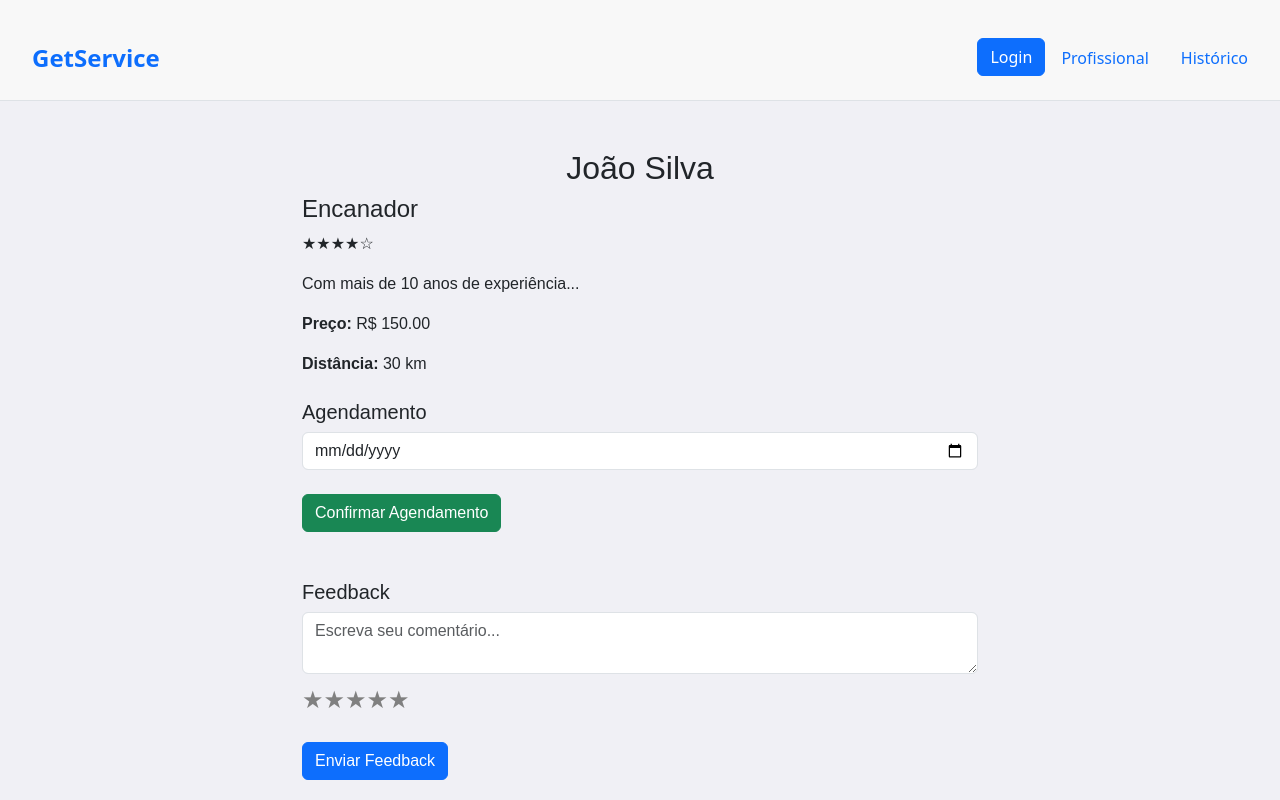
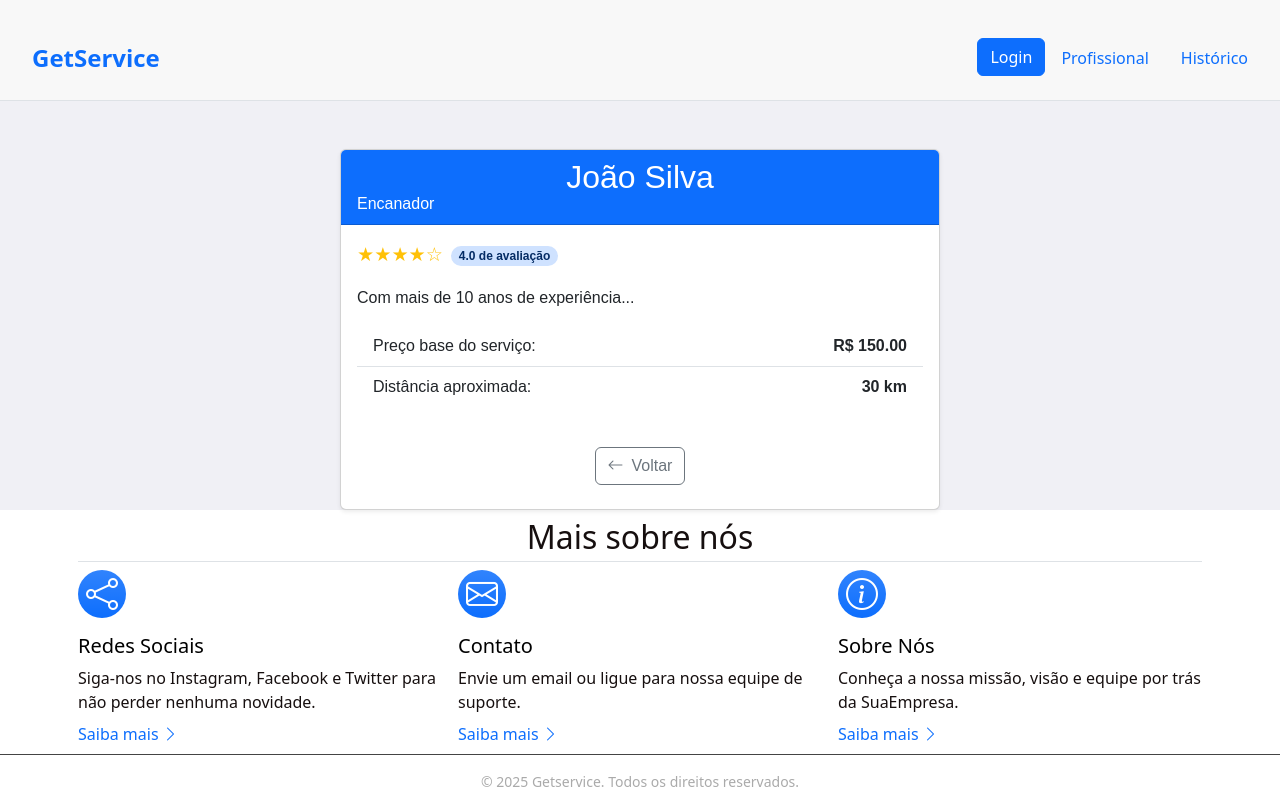
Before and after one commit to Man0ela/aplicativo, a React (Vite) app: page /profissional/1 in a window 1280 px wide. Shown: the top 800 px of the page. Built offline with nearby package versions, Linux system fonts and the light colour scheme; data requests are answered from the project's data file.

Commit message:
prof filtrados ok

```diff
--- a/src/ProfissionalDetalhes.jsx
+++ b/src/ProfissionalDetalhes.jsx
@@ -1,197 +1,82 @@
-import React, { useEffect, useState } from 'react';
-import { useParams } from 'react-router-dom';
+import React, { useEffect } from 'react';
+import { useParams, useNavigate } from 'react-router-dom';
 import { useDispatch, useSelector } from 'react-redux';
-import styles from "./css/style3.module.css";
+import { fetchProfissionalById } from './features/profDetalhesSlice';
 import 'bootstrap/dist/css/bootstrap.min.css';
-import {
-  fetchProfissionalById,
-  agendarProfissional,
-  cancelarAgendamento,
-  enviarFeedbackProfissional,
-  selecionarEstrela,
-  setDataAgendamento,
-  limparNotificacao,
-  setHoverEstrela,
-  setFeedbackVisivel,
-} from './features/profDetalhesSlice';
-
-const Notification = ({ type, message }) => {
-  if (!message) return null;
-  return (
-    <div className={`alert ${type === 'success' ? 'alert-success' : 'alert-danger'}`}>
-      {message}
-    </div>
-  );
-};
+import 'bootstrap-icons/font/bootstrap-icons.css';
 
 function ProfissionalDetalhes() {
   const { id } = useParams();
+  const navigate = useNavigate();
   const dispatch = useDispatch();
-  const profId = Number(id);
 
-  const profissional = useSelector(state =>
-    state.profdetalhes.lista.find(p => p.id === profId)
-  );
-
-  const {
-    loading,
-    datasAgendamento,
-    agendados,
-    comentarios,
-    avaliacoes,
-    notaSelecionada,
-    hoverEstrela,
-    feedbacksVisiveis,
-    notificacao,
-  } = useSelector(state => state.profdetalhes);
-
-  const [comentarioLocal, setComentarioLocal] = useState('');
-  useEffect(() => {
-    // Se o profissional não estiver no estado, busca na API
-    if (!profissional) {
-      dispatch(fetchProfissionalById(profId));
-    }
-  }, [profissional, profId, dispatch]);
+  // Seletores simplificados para pegar os dados do novo estado
+  const { profissional, status, error } = useSelector(state => state.profdetalhes);
 
   useEffect(() => {
-    if (notificacao) {
-      const timer = setTimeout(() => {
-        dispatch(limparNotificacao());
-      }, 2000);
-      return () => clearTimeout(timer);
+    // Busca os dados do profissional se o ID da URL mudar
+    if (id) {
+      dispatch(fetchProfissionalById(id));
     }
-  }, [notificacao, dispatch]);
+  }, [id, dispatch]);
 
-  if (!profissional) {
-    return <div className="container mt-5" style={{ maxWidth: '700px' }}>Profissional não encontrado.</div>;
+  // --- Renderização de Status ---
+  if (status === 'loading') {
+    return <div className="container mt-5 text-center"><p>Carregando perfil...</p></div>;
   }
-  if (loading) {
-    return <div className="container mt-5">Carregando...</div>;
+
+  if (status === 'failed') {
+    return (
+      <div className="container mt-5 text-center">
+        <div className="alert alert-danger">Erro: {error || 'Profissional não encontrado.'}</div>
+        <button onClick={() => navigate(-1)} className="btn btn-primary">Voltar</button>
+      </div>
+    );
   }
 
   if (!profissional) {
-    return <div className="container mt-5">Profissional não encontrado.</div>;
-  }
-  const handleConfirmar = () => {
-    const hoje = new Date();
-    hoje.setHours(0, 0, 0, 0);
-    const dataSelecionada = new Date(datasAgendamento[profId]);
-    if (!datasAgendamento[profId]) {
-      dispatch(limparNotificacao());
-      return dispatch(setNotificacao({ tipo: 'erro', mensagem: 'Selecione uma data.' }));
-    }
-    if (dataSelecionada < hoje) {
-      return dispatch(setNotificacao({ tipo: 'erro', mensagem: 'Data inválida.' }));
-    }
-    dispatch(agendarProfissional({ id: profId, data: datasAgendamento[profId] }));
-  };
-
-  const handleCancelar = () => {
-    dispatch(cancelarAgendamento(profId));
-  };
-
-  const handleEnviarFeedback = () => {
-    if (!agendados[profId]) {
-    return dispatch(setNotificacao({ tipo: 'erro', mensagem: 'Agende um horário antes de enviar feedback.' }));
+    return null; // ou uma tela de "Selecione um profissional"
   }
 
-      if (comentarioLocal.trim() === '' || !notaSelecionada[profId]) {
-    return dispatch(setNotificacao({ tipo: 'erro', mensagem: 'Preencha comentário e nota.' }));
-      }
-    dispatch(enviarFeedbackProfissional({ id: profId, comentario: comentarioLocal }));
-    setComentarioLocal('');
-  };
-
-  const dataMinima = () => {
-    const hoje = new Date();
-    const ano = hoje.getFullYear();
-    const mes = String(hoje.getMonth() + 1).padStart(2, '0');
-    const dia = String(hoje.getDate()).padStart(2, '0');
-    return `${ano}-${mes}-${dia}`;
-  };
-
+  // --- Card de Perfil ---
   return (
-    <div className={`container mt-5 ${styles["perfil-container"]}`} style={{ maxWidth: '700px' }}>
-      <h2 className={styles["titulo-profissional"]}>{profissional.nome}</h2>
-      <h4 className={styles["subtitulo"]}>{profissional.tipo}</h4>
-      <div className="mb-3">
-        {'★'.repeat(profissional.estrelas)}{'☆'.repeat(5 - profissional.estrelas)}
+    <div className="container mt-5 d-flex justify-content-center">
+      <div className="card shadow-sm" style={{ width: '100%', maxWidth: '600px' }}>
+        <div className="card-header bg-primary text-white">
+          <h2 className="card-title mb-0">{profissional.nome}</h2>
+          <p className="card-subtitle mb-0">{profissional.tipo}</p>
         </div>
-      <p>{profissional.descricao}</p>
-      <p><strong>Preço:</strong> R$ {profissional.preco.toFixed(2)}</p>
-      <p><strong>Distância:</strong> {profissional.distancia} km</p>
-
-      <Notification type={notificacao?.tipo} message={notificacao?.mensagem} />
-
-      <div className="mt-4">
-        <h5>Agendamento</h5>
-        {!agendados[profId] ? (
-          <div>
-            <input
-              type="date"
-              min={dataMinima()}
-              className="form-control my-2"
-              value={datasAgendamento[profId] || ''}
-              onChange={(e) => dispatch(setDataAgendamento({ id: profId, data: e.target.value }))}
-            />
-            <button className="btn btn-success" onClick={handleConfirmar}>Confirmar Agendamento</button>
+        <div className="card-body">
+          <div className="mb-3 d-flex align-items-center">
+            <div className="text-warning me-2" style={{ fontSize: '1.2rem' }}>
+              {'★'.repeat(Math.round(profissional.estrelas))}
+              {'☆'.repeat(5 - Math.round(profissional.estrelas))}
             </div>
-        ) : (
-          <div>
-            <p>Agendado para: {datasAgendamento[profId]}</p>
-            <button className="btn btn-danger" onClick={handleCancelar}>Cancelar Agendamento</button>
-          </div>
-        )}
+            <span className="badge bg-primary-subtle text-primary-emphasis rounded-pill">
+              {profissional.estrelas.toFixed(1)} de avaliação
+            </span>
           </div>
 
-      <div className="mt-5">
-        <h5>Feedback</h5>
-        <textarea
-          className="form-control my-2"
-          value={comentarioLocal}
-          onChange={(e) => setComentarioLocal(e.target.value)}
-          placeholder="Escreva seu comentário..."
-        />
-        <div className="mb-2">
-          {[1, 2, 3, 4, 5].map(num => (
-            <span
-              key={num}
-              onMouseEnter={() => dispatch(setHoverEstrela({ id: profId, rating: num }))}
-              onMouseLeave={() => dispatch(setHoverEstrela({ id: profId, rating: 0 }))}
-              onClick={() => dispatch(selecionarEstrela({ id: profId, rating: num}))}
-              style={{
-                color: num <= (hoverEstrela[profId] || notaSelecionada[profId] || 0) ? 'gold' : 'gray',
-                cursor: 'pointer',
-                fontSize: '1.5rem'
-              }}
-            >
-              ★
-            </span>
-          ))}
-        </div>
-        <button className="btn btn-primary" onClick={handleEnviarFeedback}>Enviar Feedback</button>
-      </div>
+          <p className="card-text">{profissional.descricao}</p>
 
-      <div className="mt-3">
-        <button
-          className="btn btn-secondary"
-          onClick={() => dispatch(setFeedbackVisivel({ id: profId}))}
-        >
-          {feedbacksVisiveis[profId] ? 'Ocultar Feedbacks' : 'Mostrar Feedbacks'}
+          <ul className="list-group list-group-flush">
+            <li className="list-group-item d-flex justify-content-between align-items-center">
+              Preço base do serviço:
+              <span className="fw-bold">R$ {profissional.preco.toFixed(2)}</span>
+            </li>
+            <li className="list-group-item d-flex justify-content-between align-items-center">
+              Distância aproximada:
+              <span className="fw-bold">{profissional.distancia} km</span>
+            </li>
+          </ul>
+
+          <div className="card-footer text-center bg-white border-top-0 pt-4">
+             <button onClick={() => navigate(-1)} className="btn btn-outline-secondary">
+               <i className="bi bi-arrow-left me-2"></i>Voltar
              </button>
           </div>
-
-      {feedbacksVisiveis[profId] && comentarios[profId] && (
-      <div className="mt-4">
-      <h6>Comentários:</h6>
-      {comentarios[profId].map((com, index) => (
-      <div key={index} className="border p-3 rounded mb-2 bg-light">
-        <div>{'★'.repeat(avaliacoes[profId])}{'☆'.repeat(5 - avaliacoes[profId])}</div>
-        <p className="mb-0">{com}</p>
         </div>
-      ))}
       </div>
-      )}
     </div>
   );
 }
--- a/src/features/profDetalhesSlice.jsx
+++ b/src/features/profDetalhesSlice.jsx
@@ -1,132 +1,51 @@
 import { createSlice, createAsyncThunk } from '@reduxjs/toolkit';
 import axios from 'axios';
 
-// Thunk mais eficiente para buscar UM profissional pelo seu ID
+// A Thunk continua sendo a forma de buscar os dados na API
 export const fetchProfissionalById = createAsyncThunk(
   'profDetalhes/fetchProfissionalById',
-  async (id) => {
-    const response = await axios.get(`http://localhost:3001/profissionais/${id}`);
-    return response.data;
+  async (id, { rejectWithValue }) => {
+    try {
+      const response = await axios.get(`http://localhost:3001/profissionais/${id}`);
+      return response.data;
+    } catch (error) {
+      return rejectWithValue(error.response?.data || 'Profissional não encontrado');
+    }
   }
 );
 
+// O estado inicial foi drasticamente simplificado
 const initialState = {
-  // A lista agora funciona como um cache
-  lista: [],
-  loading: false,
+  profissional: null, // Armazena apenas o profissional sendo visto
+  status: 'idle', // idle | loading | succeeded | failed
   error: null,
-  agendados: {},
-  datasAgendamento: {},
-  comentarios: {},
-  avaliacoes: {},
-  hoverEstrela: {},
-  notaSelecionada: {},
-  feedbacksVisiveis: {},
-  notificacao: null,
 };
 
-// RENOMEADO para 'profDetalhes' para evitar conflito
 const profDetalhesSlice = createSlice({
   name: 'profDetalhes',
   initialState,
-  reducers: {
-    // Seus reducers (agendarProfissional, cancelarAgendamento, etc.) continuam aqui...
-    // Vou omitir por brevidade, pois eles já estavam corretos.
-    // Cole aqui todos os seus reducers do arquivo original.
-    agendarProfissional: (state, action) => {
-      const { id, data } = action.payload;
-      state.agendados[id] = true;
-      state.datasAgendamento[id] = data;
-      state.notificacao = { tipo: 'sucesso', mensagem: 'Agendamento confirmado!' };
-    },
-    cancelarAgendamento: (state, action) => {
-      const id = action.payload;
-      delete state.agendados[id];
-      delete state.datasAgendamento[id];
-      state.notificacao = { tipo: 'sucesso', mensagem: 'Agendamento cancelado.' };
-    },
-    setDataAgendamento: (state, action) => {
-      const { id, data } = action.payload;
-      state.datasAgendamento[id] = data;
-    },
-    setNotificacao: (state, action) => {
-      const { tipo, mensagem } = action.payload;
-      state.notificacao = { tipo, mensagem };
-    },
-    setHoverEstrela: (state, action) => {
-      const { id, rating } = action.payload;
-      state.hoverEstrela[id] = rating;
-    },
-    selecionarEstrela: (state, action) => {
-      const { id, rating } = action.payload;
-      state.notaSelecionada[id] = rating;
-    },
-    enviarFeedbackProfissional: (state, action) => {
-      const { id, comentario } = action.payload;
-      const nota = state.notaSelecionada[id] || 0;
-      if (!state.agendados[id]) {
-        state.notificacao = { tipo: 'erro', mensagem: 'Agendamento necessário para feedback.' };
-        return;
-      }
-      if (!comentario?.trim()) {
-        state.notificacao = { tipo: 'erro', mensagem: 'Comentário vazio.' };
-        return;
-      }
-      if (nota === 0) {
-        state.notificacao = { tipo: 'erro', mensagem: 'Nota não atribuída.' };
-        return;
-      }
-      if (!state.comentarios[id]) state.comentarios[id] = [];
-
-      state.comentarios[id].push(comentario);
-      state.avaliacoes[id] = nota;
-      state.notaSelecionada[id] = 0;
-      state.hoverEstrela[id] = 0;
-      state.feedbacksVisiveis[id] = true;
-      state.notificacao = { tipo: 'sucesso', mensagem: 'Feedback enviado!' };
-    },
-    limparNotificacao: (state) => {
-      state.notificacao = null;
-    },
-    setFeedbackVisivel: (state, action) => {
-      const { id } = action.payload;
-      state.feedbacksVisiveis[id] = !state.feedbacksVisiveis[id];
-    }
-  },
+  // Reducers síncronos foram removidos pois não há mais ações locais
+  reducers: {},
+  // Extra reducers agora lidam apenas com o ciclo de vida da busca
   extraReducers: (builder) => {
     builder
       .addCase(fetchProfissionalById.pending, (state) => {
-        state.loading = true;
+        state.status = 'loading';
+        state.profissional = null; // Limpa o profissional anterior enquanto carrega
         state.error = null;
       })
       .addCase(fetchProfissionalById.fulfilled, (state, action) => {
-        state.loading = false;
-        const profissional = action.payload;
-        // Adiciona ou atualiza o profissional na lista (cache)
-        const index = state.lista.findIndex(p => p.id === profissional.id);
-        if (index !== -1) {
-          state.lista[index] = profissional;
-        } else {
-          state.lista.push(profissional);
-        }
+        state.status = 'succeeded';
+        state.profissional = action.payload; // Armazena o profissional encontrado
       })
       .addCase(fetchProfissionalById.rejected, (state, action) => {
-        state.loading = false;
-        state.error = action.error.message;
+        state.status = 'failed';
+        state.error = action.payload;
       });
   },
 });
 
-export const {
-  agendarProfissional,
-  cancelarAgendamento,
-  setDataAgendamento,
-  setHoverEstrela,
-  selecionarEstrela,
-  enviarFeedbackProfissional,
-  limparNotificacao,
-  setFeedbackVisivel,
-  setNotificacao,
-} = profDetalhesSlice.actions;
+// Apenas a thunk precisa ser exportada
+
 
 export default profDetalhesSlice.reducer;
```
Also changed, not shown: db.json (+9 -9 lines). Lines whose indentation alone changed are shown as unchanged.
